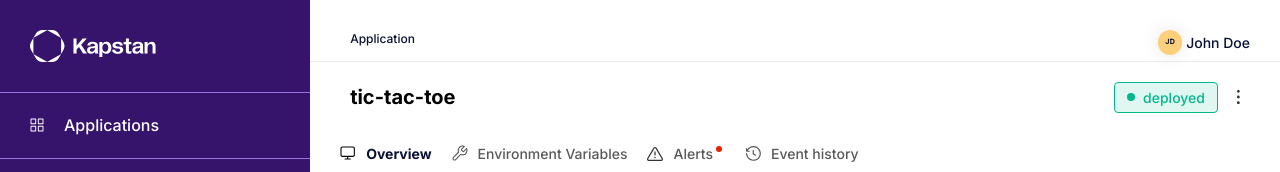
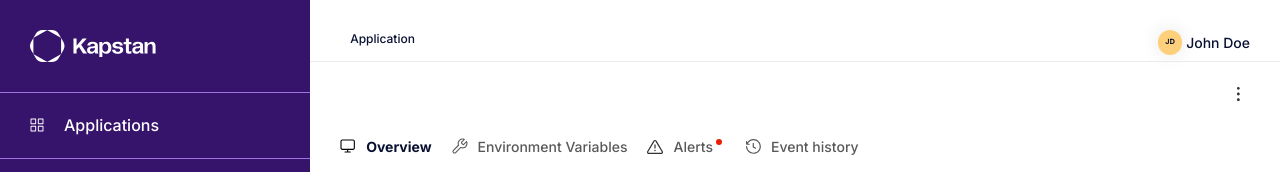
Before and after one commit to Abujd/kapstan-assignment, a Next.js app: page / in a window 1280 px wide. Shown: the top 172 px of the page. Built offline with nearby package versions, Linux system fonts and the light colour scheme; no server answers.

Commit message:
Update InfoHeading

```diff
--- a/src/app/components/info/InfoHeading.js
+++ b/src/app/components/info/InfoHeading.js
@@ -1,17 +1,27 @@
-import React from "react";
+"use client"
+import React, { useEffect, useState } from "react";
 import Status from "../status/Status";
 import Menu from "../svgs/Menu";
 
-function InfoHeading(props) {
+function InfoHeading({selectedOption}) {
+  const [foundGame, setFoundGame] = useState(null);
+
+  useEffect(() => {
+    const storedGame = localStorage.getItem('game');
+    if (storedGame) {
+      setFoundGame(JSON.parse(storedGame));
+    }
+  }, [selectedOption]);
+
   return (
     <div className="w-full">
       <div className="flex justify-between px-[30px] items-center">
         <div className="text-[20px] pl-[10px] font-bold text-[#000000]">
-          tic-tac-toe
+          {foundGame?.name}
         </div>
 
         <div className={`flex gap-[8px] items-center ml-auto`}>
-          <Status type="deployed"/>
+          <Status type={foundGame?.status}/>
           <Menu />
         </div>
       </div>
```
